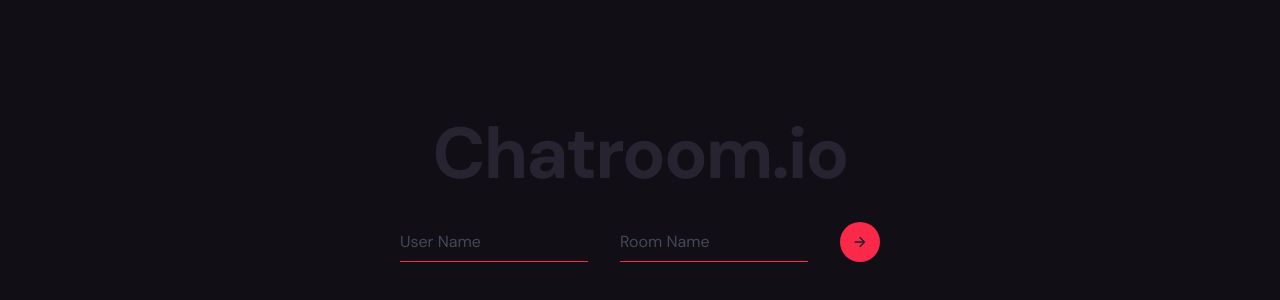
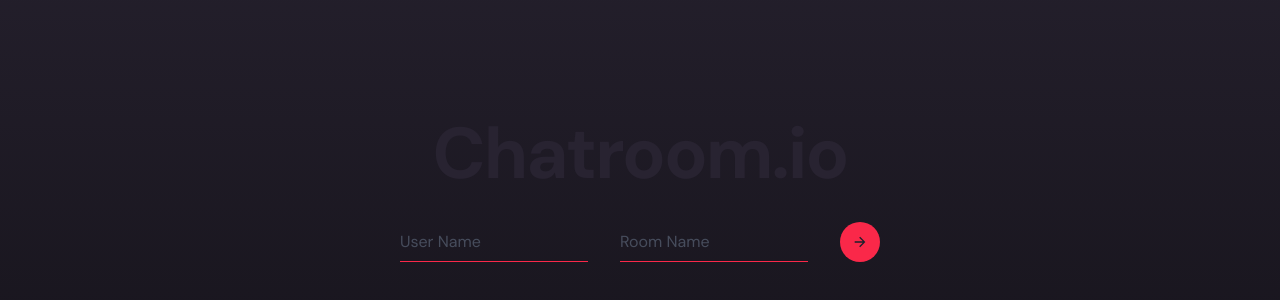
Before and after one commit to saldanaj97/ChatApp, a React (Create React App) app in the folder chat-client/: page / in a window 1280 px wide. Shown: the part 194-494 px from the top of the page. Built offline with nearby package versions, Linux system fonts and the light colour scheme; no server answers.

Commit message:
Added a gradient to the background

```diff
--- a/chat-client/src/App.css
+++ b/chat-client/src/App.css
@@ -3,7 +3,8 @@
 .App{
     font-family: 'DM Sans';
     height: 100vh;
-    background: #110F15;
+    background: rgb(17,15,21);
+    background: linear-gradient(0deg, rgba(17,15,21,1) 0%, rgba(40,35,49,1) 100%);
 }
 
 *{
--- a/chat-client/src/App.js
+++ b/chat-client/src/App.js
@@ -10,6 +10,14 @@ import Chat from './Components/Chat/Chat.js'
 import DefaultPage from './Components/DefaultPage'
 
 import './App.css'
+
+const colors = {
+  brand: {
+    900: '#110F15', // Background
+    800: '#FA2849', // Lighter background
+    700: '#282331' // Red/Purple
+  }
+}
 
 function App() {
   return (
```
